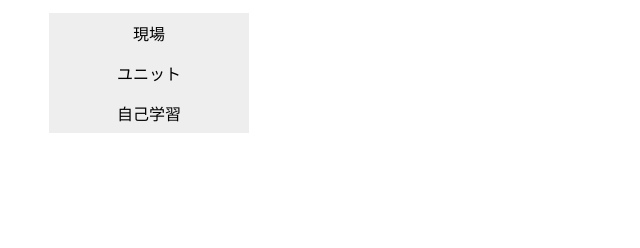
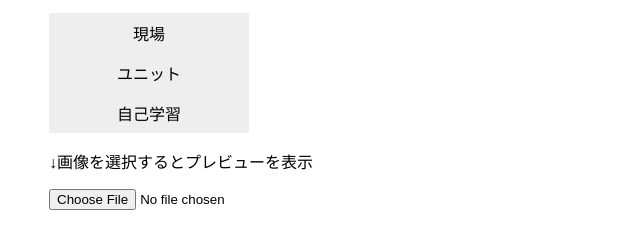
Before and after one commit to hazeyama104/work_javascript, a plain HTML site: page javaScript/index.html in a window 1280 px wide. Shown: the part 122-370 px from the top of the page, without its empty margins (79-719 px from the left). Drawn offline with Linux system fonts and the light colour scheme.

Commit message:
画像プレビュー機能追加

```diff
--- a/javaScript/index.html
+++ b/javaScript/index.html
@@ -10,6 +10,7 @@
     <link rel="stylesheet" href="css/calendar.css">
 
     <script src="js/main.js"></script>
+    <script src="js/file.js"></script>
 
 </head>
 
@@ -40,6 +41,11 @@
             </a>
         </li>
     </ul>
+    <p>
+        ↓画像を選択するとプレビューを表示
+    </p>
+    <input type="file" onChange="imgPreView(event)">
+    <div id="preview"></div>
 </div>
 </body>
 </html>
```
